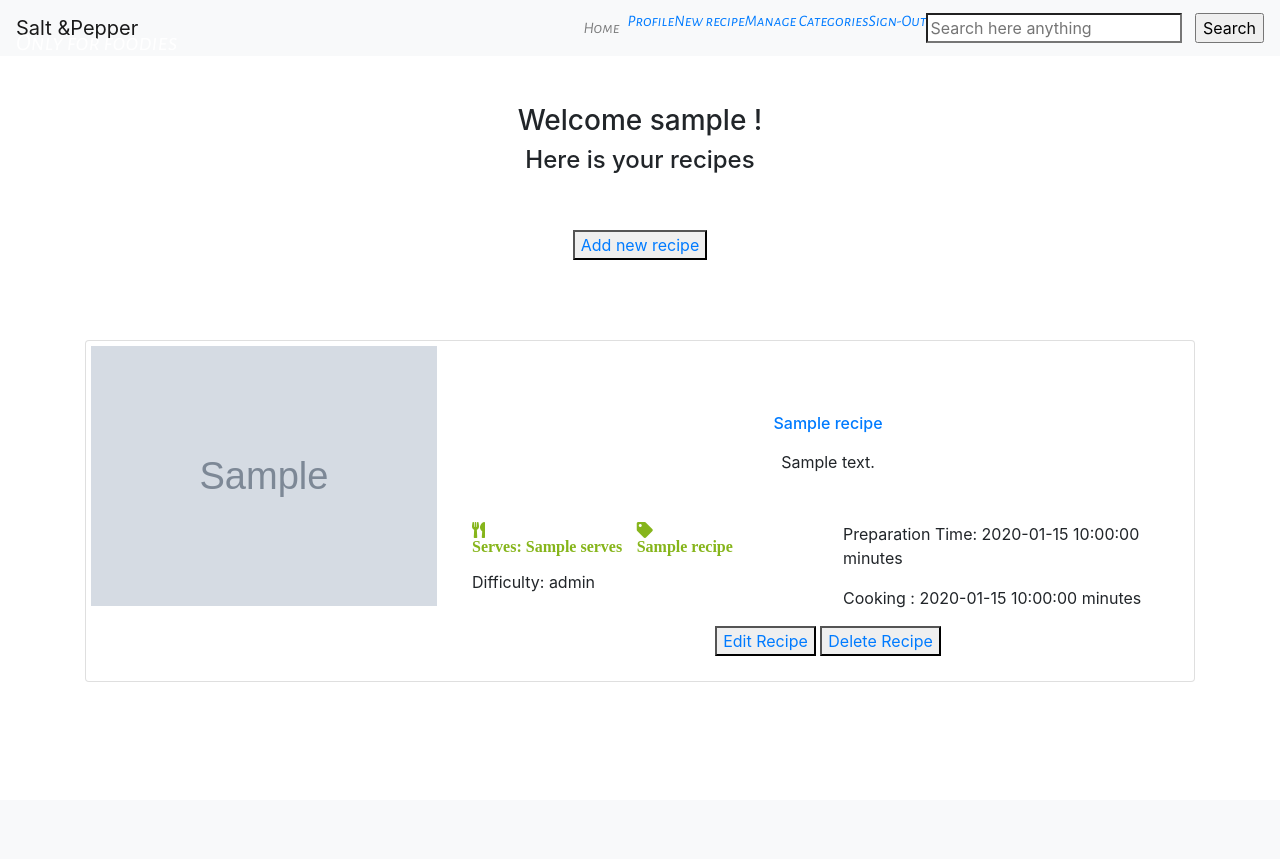
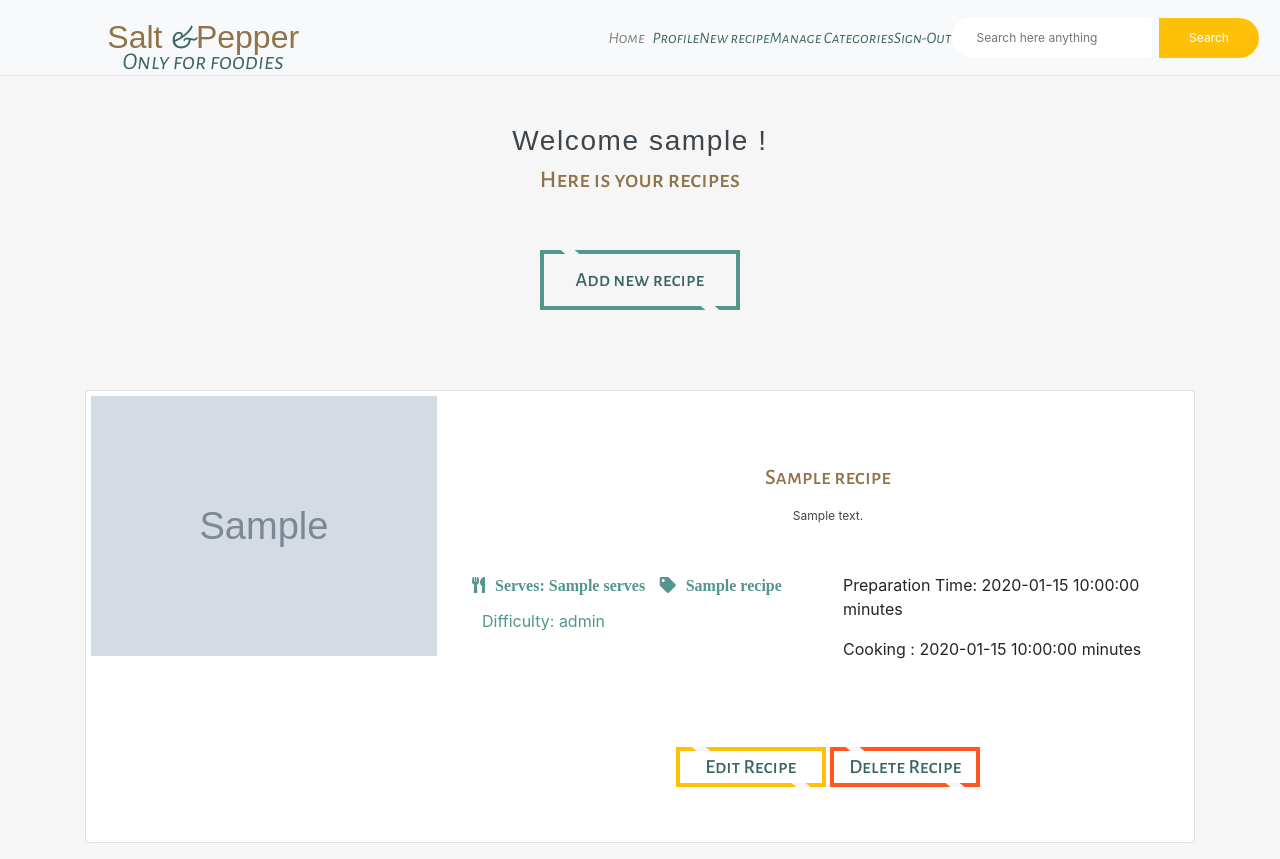
Before and after one commit to szilG/Salt-Papper, a Flask app: a page that uses templates/base.html in a window 1280 px wide. Before the commit the page ends 682 px from the top, so only its background shows below. Run offline with Flask 2, Linux system fonts and the light colour scheme; the visitor is signed in with stand-in values (Sample User, id 1); grey boxes marked "Sample" are stand-in pictures; a database or web service that is not in the repository returns one stand-in record (values such as "Sample title"); some libraries are stand-ins or nearby versions; some web fonts are replaced.

Commit message:
change style according to bootstrap classes

```diff
--- a/static/css/style.css
+++ b/static/css/style.css
@@ -1,70 +1,121 @@
 /*=============Base==============*/
 *{
+    --bg-color: #F6F6F6;
+    --navbar-color: #386664;
     --main-text-color: #E4291F;
     --light-text-color: rgb(204, 204, 204);
     --logo-font: 'Pattaya', sans-serif;
     --secondary-font: 'Alegreya Sans SC', sans-serif;
 }
-hr {
-    color: #86B51B !important;
-}
-.navbar-bg-color {
-    background: transparent;
+
+body {
+    margin: 0px;
+    padding: 0px;
+    background-color: var(--bg-color);
 }
 
 nav {
-    box-shadow: none !important;
-    margin-bottom: 20px;
+    background-color: #F4F4F4;
+    border-bottom: 1px solid #e5e5e5;
 }
 
-nav ul a{
+.navbar-nav {
+    justify-content: center;
+    align-items: center;
+}
+
+.navbar-nav .nav-item {
+    list-style: none;
+}
+
+.navbar-nav li a{
+    text-decoration: none;
     font-family: var(--secondary-font);
+    color: var(--navbar-color);
+    font-size: 16px;
     font-weight: 400;
     font-style: italic;
-
 }
 
-nav .brand-logo {
-    font-size: 3rem !important;
+.navbar-nav li a:hover {
+    color: #ffc107;
 }
 
-nav .slogen {
+.navbar .navbar-brand {
+    font-size: 2rem !important;
+    width: 30%;
+    text-align: center;
+    font-family: var(--logo-font);
+    color: #917349 !important;
+}
+
+.navbar .slogen {
     display: block;
     font-size: 1.5rem;
     font-family: var(--secondary-font);
     font-weight: 100 !important;
     font-style: italic;
-    color: #fff;
+    color: #386664;
     line-height: 0 !important;
 }
 
-.brand-logo, .sidenav h4 {
-    font-family: var(--logo-font);
-    color: var(--main-text-color) !important;
+
+.navbar .navbar-brand span {
+    font-family: var(--secondary-font);
+    color: #386664;
 }
 
-.brand-logo span, .sidenav span {
-    font-family: var(--secondary-font);
-    color: var(--main-text-color);
-}
-
-.sidenav {
-    z-index: 1001;
-}
 
 .flashes h4 {
     color: var(--main-text-color);
     padding-top: 50px;
 }
 
+input {
+    position: relative;
+    display: inline-block;
+    font-size: 12px;
+    box-sizing: border-box;
+    transition: .5s;
+}
+
+input[type="search"] {
+    background: #fff !important;
+    width: 200px !important;
+    height: 40px !important;
+    border: none !important;
+    outline: none !important;
+    padding: 0 25px !important;
+    border-radius: 25px 0 0 25px !important;
+}
+
+input[id="search"] {
+    position: relative;
+    left: -5px;
+    border-radius: 0 25px 25px 0;
+    width: 100px;
+    height: 40px;
+    border: none;
+    outline: none;
+    cursor: pointer;
+    background: #ffc107;
+    color: #fff;
+}
+
+input[id="search"]:hover {
+    background: #ff5722;
+}
+
 @media screen and (max-width: 600px) {
-    nav .brand-logo {
-        font-size: 2rem !important;
+    .navbar .navbar-brand {
+        font-size: 1.5rem !important;
     }
-    nav .slogen {
+    .navbar .slogen {
         font-size: 1rem;
     }
 }
+
+
 
 
 /*===========Register==================*/
@@ -97,25 +148,85 @@ nav .slogen {
 
 
 /*==========Home===========*/
+.swiper-container {
+    width: 100%;
+    height: 60vh;
+    display: flex;
+    justify-content: center;
+    align-items: center;
+    border-bottom: 1px solid #917349;
+    background-color: #fff;
+}
+.swiper-wrapper{
+    width: 350px;
+    height: 350px;
+    display: flex;
+    flex-direction: column;
+    align-items: center;
+    justify-content: space-between;
+    box-sizing: border-box;
+    margin: 20px 10px;
+}
+.recipe-img {
+    height: 300px;
+    max-width: 100%;
+    max-height: 100%;
+}
+
+.swiper-button-prev
+.swiper-button-next {
+    color: red !important;
+}
+
+.card-title {
+    color: #917349;
+    font-family: var(--secondary-font);
+    font-size: 22px;
+}
+
+.card-title:hover {
+    color: #ff5722;
+}
 .recipe-text {
     margin-top: 5rem;
+    text-align: center;
 }
 
-.card .card-action  {
-    font-family: var(--secondary-font);
-    color: var(--main-text-color) !important;
-}
-.card-action i {
-    color: var(--main-text-color) !important;
-    margin-left: 10px;
+.recipe-text h2 {
+    font-family: var(--logo-font);
+    color: #3d454b;
+    letter-spacing: .1rem;
+
 }
 
-.homepage-cards {
-    margin: 10px !important;
+.recipe-text p {
+    font-family: var(--secondary-font);
+    color: #917349;
 }
-.homepage-cards a {
-    color: coral;
+
+.card-body .card-description {
+    font-size: 12px;
+    color: #3d454b;
 }
+.card-buttons {
+    align-items: center;
+    padding: 30px;
+    margin-top: 40px;
+}
+
+@media screen and (max-width: 767px) {
+    .card-buttons {
+        margin-top: 0;
+        padding: 15px;
+    }
+}
+
+@media screen and (max-width: 386px) {
+    .delete-btn-custom {
+        margin-top: 10px;
+    }
+}
+
 
 /*=========Add Recipe=============*/
 
@@ -124,7 +235,7 @@ nav .slogen {
 }
 
 .back-to-recipe a, i {
-    color: #86B51B;
+    /* color: #86B51B; */
     padding-right: 10px;
 }
 
@@ -147,24 +258,208 @@ legend {
 }
 
 /*=============Profile==============*/
-.btn, .btn-large, .btn-small, .btn-flat {
-    background: var(--main-text-color);
-    margin: 5px;
-    padding: 0 5px !important;
+.profile-container {
+    justify-content: center;
+    align-items: center;
 }
 
-.btn-small :hover {
-    background-color: #86B51B !important;
+.profile-container h3 {
+    font-family: var(--logo-font);
+    color: #3d454b;
+    letter-spacing: .1rem;
+}
+.profile-container  {
+    font-family: var(--secondary-font);
+    color: #917349;
+}
+/*=====================================CUSTOM BUTTONS===================================*/
+/*===Main Custom Button====*/
+.btn-custom a {
+    text-decoration: none;
+    color: var(--navbar-color);
+}
+.btn-custom {
+    width: 200px;
+    height: 60px;
+    background: none;
+    border: 4px solid;
+    color: #53958F;
+    font-family: var(--secondary-font);
+    font-size: 20px;
+    font-weight: 500;
+    cursor: pointer;
+    position: relative;
 }
 
-.modal-footer {
-    text-align: center !important;
+.btn-custom::before, .btn-custom::after {
+    content: "";
+    position: absolute;
+    width: 14px;
+    height: 4px;
+    background: var(--bg-color);
+    transform: skewX(50deg);
+    transition: .4s linear;
+}
+
+.btn-custom::before {
+    top: -4px;
+    left: 10%;
+}
+
+.btn-custom::after {
+    bottom: -4px;
+    right: 10%;
+}
+
+.btn-custom:hover::before {
+    left: 80%;
+}
+
+.btn-custom:hover::after {
+    right: 80%;
+}
+/*==========Edit Custom Button=============*/
+.edit-btn-custom a {
+    text-decoration: none;
+    color: var(--navbar-color);
+}
+.edit-btn-custom {
+    width: 150px;
+    height: 40px;
+    background: none;
+    border: 4px solid;
+    color: #ffc107;
+    font-family: var(--secondary-font);
+    font-size: 20px;
+    font-weight: 500;
+    cursor: pointer;
+    position: relative;
+}
+
+.edit-btn-custom::before, .edit-btn-custom::after {
+    content: "";
+    position: absolute;
+    width: 14px;
+    height: 4px;
+    background: var(--bg-color);
+    transform: skewX(50deg);
+    transition: .4s linear;
+}
+
+.edit-btn-custom::before {
+    top: -4px;
+    left: 10%;
+}
+
+.edit-btn-custom::after {
+    bottom: -4px;
+    right: 10%;
+}
+
+.edit-btn-custom:hover::before {
+    left: 80%;
+}
+
+.edit-btn-custom:hover::after {
+    right: 80%;
+}
+/*=========Delete Custom Buttons=============*/
+.delete-btn-custom a {
+    text-decoration: none;
+    color: var(--navbar-color);
+}
+.delete-btn-custom {
+    width: 150px;
+    height: 40px;
+    background: none;
+    border: 4px solid;
+    color: #ff5722;
+    font-family: var(--secondary-font);
+    font-size: 20px;
+    font-weight: 500;
+    cursor: pointer;
+    position: relative;
+}
+
+.delete-btn-custom::before, .delete-btn-custom::after {
+    content: "";
+    position: absolute;
+    width: 14px;
+    height: 4px;
+    background: var(--bg-color);
+    transform: skewX(50deg);
+    transition: .4s linear;
+}
+
+.delete-btn-custom::before {
+    top: -4px;
+    left: 10%;
+}
+
+.delete-btn-custom::after {
+    bottom: -4px;
+    right: 10%;
+}
+
+.delete-btn-custom:hover::before {
+    left: 80%;
+}
+
+.delete-btn-custom:hover::after {
+    right: 80%;
+}
+
+/*=========Cancel Custom Buttons=============*/
+.cancel-btn-custom a {
+    text-decoration: none;
+    color: var(--navbar-color);
+}
+.cancel-btn-custom {
+    width: 150px;
+    height: 40px;
+    background: none;
+    border: 4px solid;
+    color: #53958F;
+    font-family: var(--secondary-font);
+    font-size: 20px;
+    font-weight: 500;
+    cursor: pointer;
+    position: relative;
+}
+
+.cancel-btn-custom::before, .cancel-btn-custom::after {
+    content: "";
+    position: absolute;
+    width: 14px;
+    height: 4px;
+    background: var(--bg-color);
+    transform: skewX(50deg);
+    transition: .4s linear;
+}
+
+.cancel-btn-custom::before {
+    top: -4px;
+    left: 10%;
+}
+
+.cancel-btn-custom::after {
+    bottom: -4px;
+    right: 10%;
+}
+
+.cancel-btn-custom:hover::before {
+    left: 80%;
+}
+
+.cancel-btn-custom:hover::after {
+    right: 80%;
 }
 
 .card {
     padding: 5px;
     margin: 5rem 0 1rem 0 !important;
 }
+
 .card .card-content  {
     padding: 15px 0 25px 0 !important;
 }
@@ -185,23 +480,6 @@ legend {
     color: coral;
 }
 
-@media only screen and (min-width: 993px) {
-    .container {
-        width: 80%;
-    }
-}
-@media only screen and (min-width: 601px){
-    .container {
-        width: 90%;
-    }
-}
-
-@media only screen and (max-width: 300px){
-    .btn, .btn-large, .btn-small, .btn-flat {
-        margin: 0;
-    }
-}
-
 /*=========Single recipe page===========*/
 .single-rec-cont {
     margin-top: 4rem;
@@ -213,7 +491,12 @@ legend {
     height: 320px;
 }
 
-.tag {
-    display: inline-block;
-    padding-left: 20px;
+.tags p{
+    display: inherit;
+    padding-left: 10px;
+    color: #53958F;
 }
+
+.tags i {
+    color: #53958F;
+}
```
